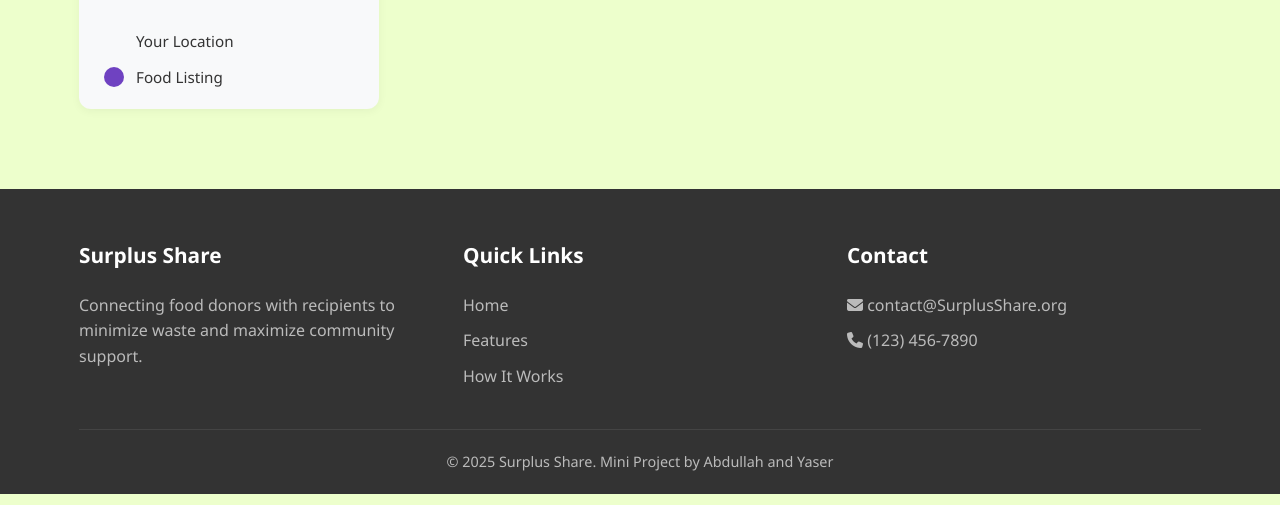
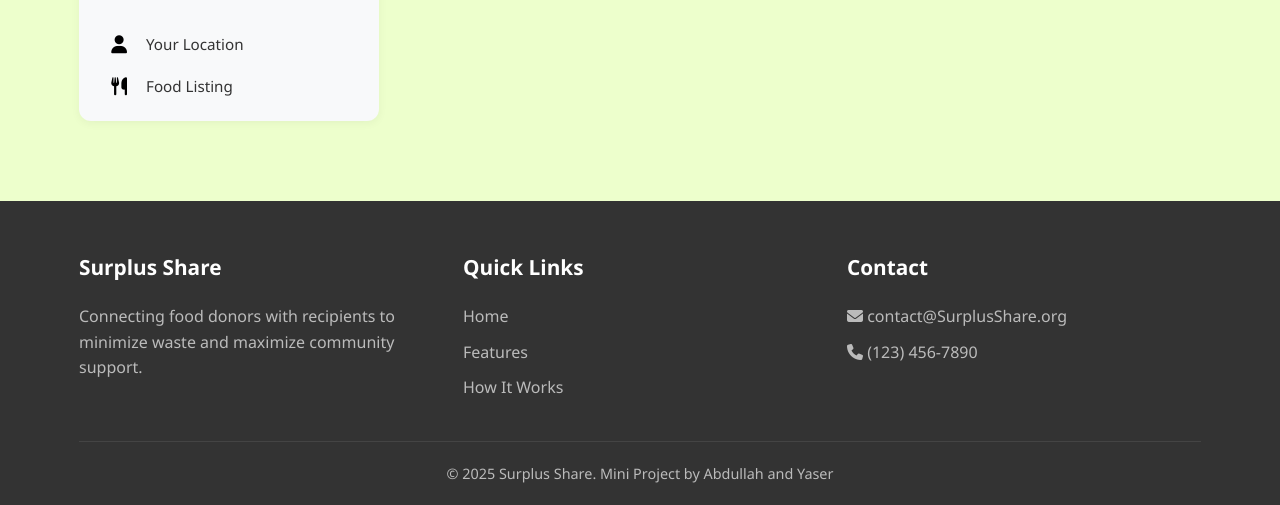
Before and after one commit to SAG2004/SurplusShare, a Flask app: page /map in a window 1280 px wide. Shown: the part 1025-1530 px from the top of the page. Run offline with Flask 3, Linux system fonts and the light colour scheme; the visitor is signed in with stand-in values (Sample User, id 1); tables that the repository leaves empty hold one stand-in row (values such as "Sample post").

Commit message:
map improved a lot

```diff
--- a/seed.py
+++ b/seed.py
@@ -92,8 +92,8 @@ with app.app_context():
         expiry_date=datetime.now(timezone.utc) + timedelta(days=3),
         donor_id=donor1.id,
         pickup_location="Golconda, Hyderabad",
-        latitude=17.4375,
-        longitude=78.4483
+        latitude=17.3833,
+        longitude=78.4011
     )
 
     db.session.add_all([listing1, listing2, listing3])
--- a/static/css/map.css
+++ b/static/css/map.css
@@ -41,18 +41,14 @@
     text-align: center;
 }
 
-/* Map Legend Styling */
 .map-legend {
     background: var(--light);
     padding: 20px 25px;
     border-radius: 12px;
-    /* Consistent rounded corners */
     box-shadow: 0 2px 10px rgba(0, 0, 0, 0.05);
-    /* Lighter shadow for a smaller element */
     margin-top: 30px;
     border: 1px solid var(--border-color);
     max-width: 300px;
-    /* Give the legend a max-width */
 }
 
 .map-legend h3 {
@@ -74,34 +70,77 @@
     margin-bottom: 0;
 }
 
-.legend-color {
-    width: 20px;
-    height: 20px;
-    border-radius: 50%;
+.legend-icon {
+    width: 30px;
+    height: 30px;
+    text-align: center;
+    line-height: 30px;
+    font-size: 18px;
     margin-right: 12px;
-    flex-shrink: 0;
-    /* Prevents the circle from shrinking */
 }
 
-/* === New, Harmonious Legend Colors === */
-
-/* Primary action color for Donors */
-.legend-donor {
-    background-color: var(--primary);
-    /* #007BFF */
+.legend-user i {
+    color: #000;
 }
 
-/* A distinct, friendly orange for Recipients */
-.legend-recipient {
-    background-color: #fd7e14;
+.legend-recipient i {
+    color: #000;
 }
 
-/* A professional and calm teal for Charities */
-.legend-charity {
-    background-color: #20c997;
+.legend-charity i {
+    color: #000;
 }
 
-/* A striking purple for new Listings */
-.legend-listing {
-    background-color: #6f42c1;
+.legend-listing i {
+    color: #000;
 }
+.marker-circle {
+    width: 48px;
+    height: 48px;
+    border-radius: 50%;
+    background: #fff;
+    display: flex;
+    align-items: center;
+    justify-content: center;
+    box-shadow: 0 4px 12px rgba(0, 0, 0, 0.5);
+    font-size: 24px;
+    border: 3px solid #333;
+    position: relative;
+    transition: transform 0.2s ease;
+}
+
+.marker-circle:hover {
+    transform: scale(1.2);
+    z-index: 999;
+}
+
+/* Optional: subtle pulse */
+.marker-circle::after {
+    content: "";
+    position: absolute;
+    width: 60px;
+    height: 60px;
+    left: -6px;
+    top: -6px;
+    background: rgba(0, 123, 255, 0.2);
+    border-radius: 50%;
+    animation: pulse 2s infinite;
+    z-index: -1;
+}
+
+@keyframes pulse {
+    0% {
+        transform: scale(0.9);
+        opacity: 0.7;
+    }
+
+    70% {
+        transform: scale(1.4);
+        opacity: 0;
+    }
+
+    100% {
+        transform: scale(0.9);
+        opacity: 0;
+    }
+}
--- a/static/js/map.js
+++ b/static/js/map.js
@@ -1,67 +1,39 @@
-document.addEventListener('DOMContentLoaded', function() {
-    // Check if the map container exists
+document.addEventListener('DOMContentLoaded', function () {
     const mapContainer = document.getElementById('map');
     if (!mapContainer) {
         console.error("Map container with ID 'map' not found.");
-        return; // Stop execution if no map container
+        return;
     }
 
-    // --- FIX: Proper map destruction/initialization ---
-    // If you need to re-initialize the map on subsequent DOMContentLoaded events
-    // (e.g., if this script runs multiple times on a single page navigation),
-    // it's best to remove the existing map instance if it exists.
-    // However, for typical single-page loads, this might not be necessary.
-    // If 'map' variable is globally accessible:
-    // if (window.myLeafletMap) {
-    //     window.myLeafletMap.remove();
-    // }
-
-    // --- User Data (Example - You need to populate this) ---
-    // This is crucial. Ensure 'userData' is defined and has 'latitude', 'longitude', and 'address'.
-    // In a real application, this would come from your backend or client-side detection.
-    const userData = {
-        latitude: 17.39351139023181,
-        longitude: 78.44599175306729,
-        address: "Ghouri Mansion, Asif Nagar, Hyderabad"
-    };
-
-
-    // Initialize the map
-    // window.myLeafletMap = L.map('map').setView([userData.latitude, userData.longitude], 12); // If making map global
     const map = L.map('map').setView([userData.latitude, userData.longitude], 12);
 
-
-    // Add OpenStreetMap tiles
     L.tileLayer('https://{s}.tile.openstreetmap.org/{z}/{x}/{y}.png', {
         attribution: '&copy; <a href="https://www.openstreetmap.org/copyright">OpenStreetMap</a> contributors',
-        maxZoom: 19, // Optional: Set max zoom level
+        maxZoom: 19,
     }).addTo(map);
 
-    // Add user marker
-    const userIcon = L.divIcon({
-        className: 'user-marker',
-        html: '<i class="fas fa-user"></i>',
-        iconSize: [30, 30],
-        iconAnchor: [15, 30] // Position the icon's tip
-    });
-
-    const userMarker = L.marker([userData.latitude, userData.longitude], {icon: userIcon})
+    // User marker
+    const userMarker = L.marker([userData.latitude, userData.longitude], {
+        icon: L.divIcon({
+            className: 'marker-circle',
+            html: `<i class="fas fa-user fa-lg" style="color:black;"></i>`,
+            iconSize: [36, 36],
+            iconAnchor: [18, 36]
+        })
+    })
     .addTo(map)
     .bindPopup(`<b>Your Location</b><br>${userData.address}`)
-        .openPopup(); // Open popup immediately for user
+    .openPopup();
 
-    // Fetch locations from server
     fetch('/get_locations')
         .then(response => {
             if (!response.ok) {
-            // Handle HTTP errors
                 throw new Error(`HTTP error! Status: ${response.status}`);
             }
             return response.json();
         })
         .then(data => {
-        const markers = [];
-        markers.push(userMarker); // Include the user marker in the array for fitting bounds
+            const markers = [userMarker];
 
             if (!Array.isArray(data)) {
                 console.error("Fetched data is not an array:", data);
@@ -72,23 +44,21 @@ document.addEventListener('DOMContentLoaded', function() {
                 let marker;
                 let popupContent = '';
 
-            // Basic validation for location data
                 if (typeof location.lat !== 'number' || typeof location.lon !== 'number') {
                     console.warn("Skipping location due to invalid coordinates:", location);
-                return; // Skip this iteration if coordinates are invalid
+                    return;
                 }
 
                 if (location.role === 'listing') {
                     marker = L.marker([location.lat, location.lon], {
                         icon: L.divIcon({
-                        className: 'listing-marker',
-                        html: '<i class="fas fa-utensils"></i>',
-                        iconSize: [30, 30],
-                        iconAnchor: [15, 30]
+                            className: 'marker-circle',
+                            html: `<i class="fas fa-utensils fa-lg" style="color:purple;"></i>`,
+                            iconSize: [36, 36],
+                            iconAnchor: [18, 36]
                         })
                     });
 
-                // Ensure data fields exist to avoid 'undefined' in popup
                     const name = location.name || 'N/A';
                     const category = location.category || 'N/A';
                     const quantity = location.quantity !== undefined ? location.quantity : 'N/A';
@@ -110,7 +80,7 @@ document.addEventListener('DOMContentLoaded', function() {
                     `;
                 } else {
                     let iconClass = 'fa-user';
-                let iconColor = '#FFC107'; // recipient by default
+                    let iconColor = '#FFC107';
 
                     if (location.role === 'charity') {
                         iconClass = 'fa-hands-helping';
@@ -122,20 +92,20 @@ document.addEventListener('DOMContentLoaded', function() {
 
                     marker = L.marker([location.lat, location.lon], {
                         icon: L.divIcon({
-                        className: 'custom-user-role-marker', // More specific class
-                        html: `<i class="fas ${iconClass}" style="color: ${iconColor}"></i>`,
-                        iconSize: [30, 30],
-                        iconAnchor: [15, 30]
+                            className: 'marker-circle',
+                            html: `<i class="fas ${iconClass} fa-lg" style="color:${iconColor};"></i>`,
+                            iconSize: [36, 36],
+                            iconAnchor: [18, 36]
                         })
                     });
 
                     const name = location.name || 'N/A';
                     const role = location.role || 'N/A';
-                const organization = location.organization || ''; // Can be empty
+                    const organization = location.organization || '';
                     const address = location.address || 'N/A';
                     const conversationId = location.id || '#';
 
-                let orgHTML = organization ? `<p><strong>Organization:</strong> ${organization}</p>` : '';
+                    const orgHTML = organization ? `<p><strong>Organization:</strong> ${organization}</p>` : '';
 
                     popupContent = `
                         <div class="map-popup">
@@ -149,27 +119,23 @@ document.addEventListener('DOMContentLoaded', function() {
                 }
 
                 marker.addTo(map).bindPopup(popupContent);
-            markers.push(marker); // Add to array for fitBounds
+                markers.push(marker);
             });
 
-        // Fit to all markers, including userMarker
             if (markers.length > 0) {
                 const group = new L.featureGroup(markers);
                 map.fitBounds(group.getBounds().pad(0.1));
             } else {
-            // If no other markers, just ensure user marker is visible
                 map.setView([userData.latitude, userData.longitude], 12);
             }
         })
         .catch(error => {
             console.error('Error fetching locations:', error);
-        // Display a user-friendly message on the map or page
             alert('Could not load locations. Please try again later.');
         });
 
-    // Update map view based on user role (placeholder remains)
     document.querySelectorAll('.map-controls .btn').forEach(btn => {
-        btn.addEventListener('click', function() {
+        btn.addEventListener('click', function () {
             const type = this.getAttribute('data-type');
             alert(`Showing ${type} view. In a full implementation, this would filter map markers.`);
         });
--- a/templates/map.html
+++ b/templates/map.html
@@ -20,31 +20,52 @@
 
     <div class="map-container">
       <div id="map"></div>
-      <!-- ✅ Keep only this one -->
     </div>
 
     <div class="map-legend">
       <h3>Map Legend</h3>
-      <div class="legend-item">
-        <div class="legend-color legend-user"></div>
+
+      <div class="legend-item legend-user">
+        <div class="legend-icon">
+          <i class="fas fa-user"></i>
+        </div>
         <span>Your Location</span>
       </div>
+
       {% if user.role == 'donor' %}
-      <div class="legend-item">
-        <div class="legend-color legend-recipient"></div>
+      <div class="legend-item legend-recipient">
+        <div class="legend-icon">
+          <i class="fas fa-user"></i>
+        </div>
         <span>Recipient (Individual)</span>
       </div>
-      <div class="legend-item">
-        <div class="legend-color legend-charity"></div>
+
+      <div class="legend-item legend-charity">
+        <div class="legend-icon">
+          <i class="fas fa-hands-helping"></i>
+        </div>
         <span>Charity/Organization</span>
       </div>
       {% else %}
-      <div class="legend-item">
-        <div class="legend-color legend-listing"></div>
+      <div class="legend-item legend-listing">
+        <div class="legend-icon">
+          <i class="fas fa-utensils"></i>
+        </div>
         <span>Food Listing</span>
       </div>
       {% endif %}
     </div>
   </div>
 </section>
+
+<script>
+  const userData = {
+      latitude: {{ user.latitude|default(17.3850)|tojson }},
+      longitude: {{ user.longitude|default(78.4867)|tojson }},
+      address: {{ user.address|default("Hyderabad")|tojson }}
+  };
+
+  const listingsData = {{ listings|tojson|safe }};
+  const recipientsData = {{ recipients|tojson|safe }};
+</script>
 {% endblock %}
```
Also changed, not shown: tempCodeRunnerFile.py (+23 -100 lines). Lines whose indentation alone changed are shown as unchanged.
